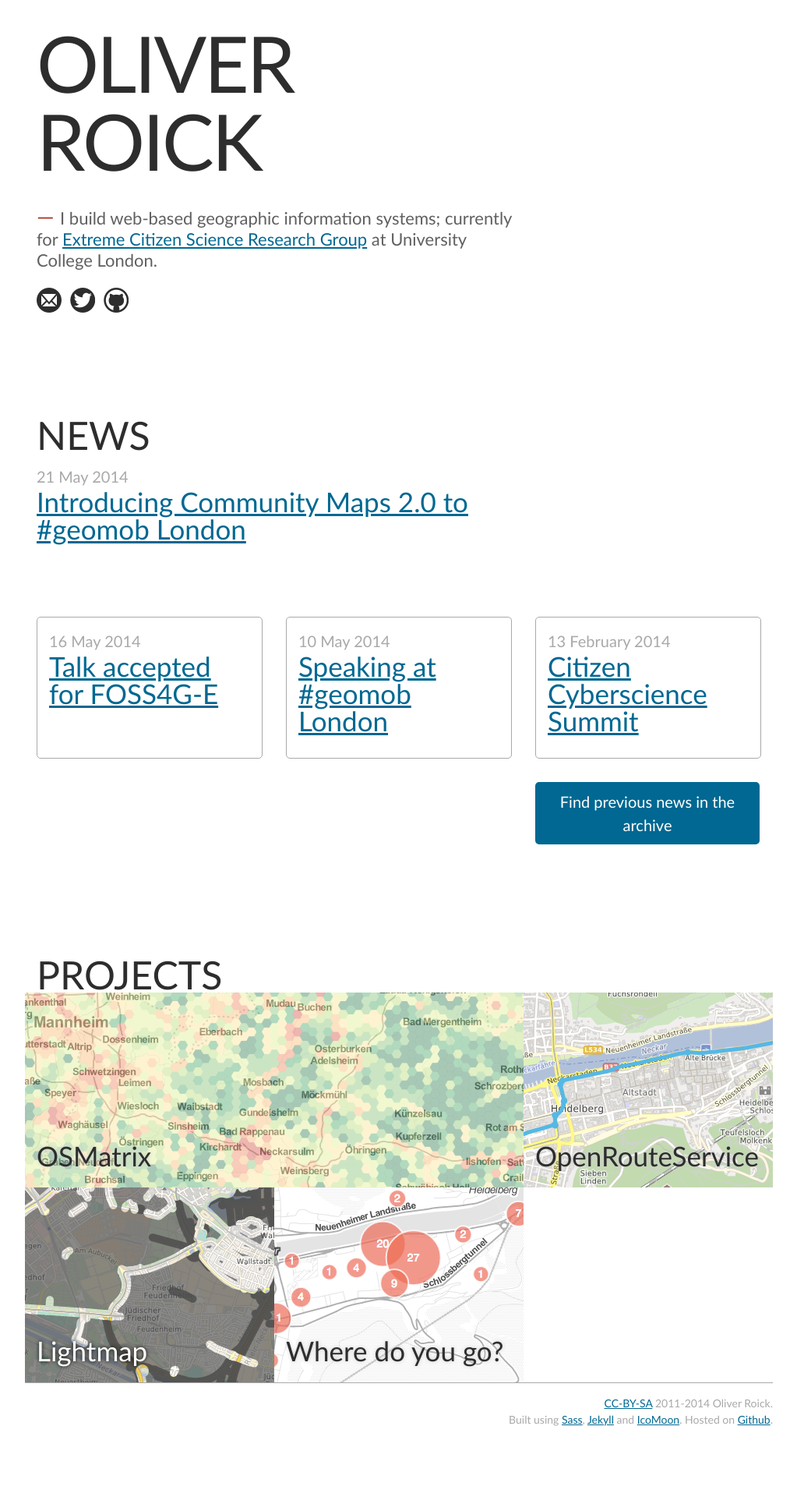
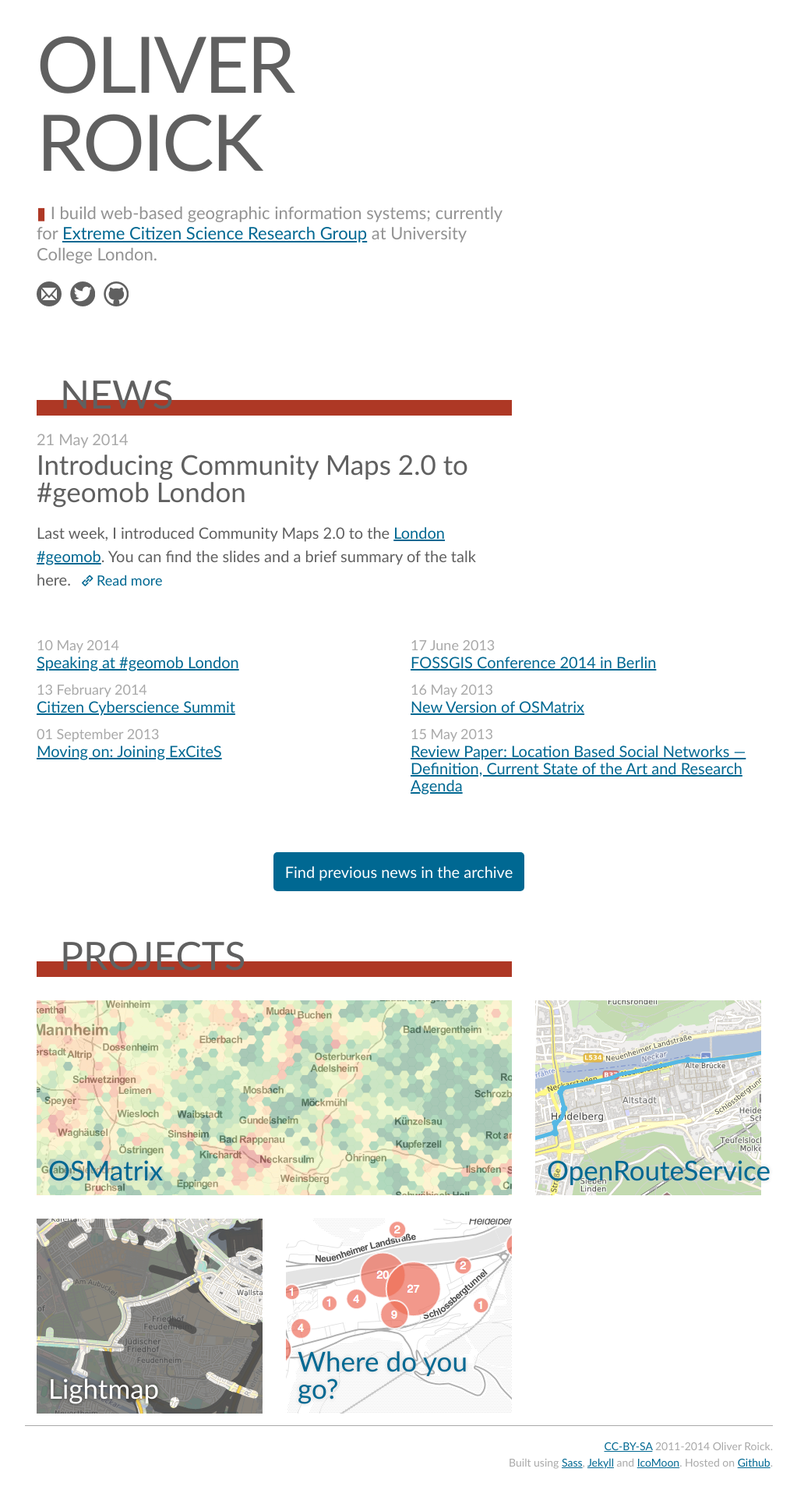
Before and after one commit to oliverroick/oliverroick.net, a Jekyll site: the page built from index.html, in a window 1280 px wide. Shown: the whole page at 78% size, without its empty margins (128-1151 px from the left). Built offline with Jekyll 4.4.1, drawn with Linux system fonts in a browser that asks for light colours; Markdown is read by kramdown in place of the engine named in the settings; before the commit the page ends 1874 px from its top, so only the background shows below that.

Commit message:
Next interation

```diff
--- a/index.html
+++ b/index.html
@@ -33,23 +33,32 @@ title: Oliver Roick
 	-->
 
 		<section class="content" id="news">
-			<h2>News</h2>
+			<h2><span>News</span></h2>
 
-			{% for post in site.posts limit:4 %}
-			<article class="item {% if forloop.index0 == 0 %}current{% endif %}">
-				<time datetime="{{ post.date | date_to_xmlschema }}" itemprop="published">{{ post.date | date_to_long_string }}</time>
-				<h3><a href="{{ post.url }}">{{ post.title }}</a></h3>
-				<!--
+			<article class="current">
+				<time datetime="{{ site.posts.first.date | date_to_xmlschema }}" itemprop="published">{{ site.posts.first.date | date_to_long_string }}</time>
+				<h3><a href="{{ site.posts.first.url }}">{{ site.posts.first.title }}</a></h3>
+
 				<p>
-					{{ post.excerpt | remove: '<p>' | remove: '</p>' }}
-					{% if post.category != 'news' %}
-						<a class="excerpt-link" href="{{ post.url }}"><span class="icon-hyperlink"></span> Read more</a>
+					{{ site.posts.first.excerpt | remove: '<p>' | remove: '</p>' }}
+					{% if site.posts.first.category != 'news' %}
+						<a class="excerpt-link" href="{{ site.posts.first.url }}"><span class="icon-hyperlink"></span> Read more</a>
 					{% endif %}
-				</p> -->
+				</p>
 			</article>
+
+			<ul>
+				{% for post in site.posts limit:10 %}
+				{% if forloop.index0 > 1 %}
+					<li>
+						<time datetime="{{ post.date | date_to_xmlschema }}" itemprop="published">{{ post.date | date_to_long_string }}</time>
+						<a href="{{ post.url }}">{{ post.title }}</a>
+					</li>
+				{% endif %}
 			{% endfor %}
+			</ul>
 
-			<div class="item more">
+			<div class="more">
 				<a href="/news">Find previous news in the archive</a>
 			</div>
 		</section>
@@ -61,22 +70,22 @@ title: Oliver Roick
 	-->
 
 	<section class="content" id="projects">
-			<h2>Projects</h2>
+			<h2><span>Projects</span></h2>
 
 			<div class="item current" id="osmatrix">
-				<h3>OSMatrix</h3>
+				<a href="#"><h3>OSMatrix</h3></a>
 			</div>
 
 			<div class="item" id="openrouteservice">
-				<h3>OpenRouteService</h3>
+				<a href="#"><h3>OpenRouteService</h3></a>
 			</div>
 
 			<div class="item" id="lightmap">
-				<h3>Lightmap</h3>
+				<a href="#"><h3>Lightmap</h3></a>
 			</div>
 
 			<div class="item" id="wheredoyougo">
-				<h3>Where do you go?</h3>
+				<a href="#"><h3>Where do you go?</h3></a>
 			</div>
 
 			<!-- <h3>OSMatrix&mdash;visualizing spatio-temporal characteristics of OpenStreetMap</h3>
```
Also changed, not shown: css/roick.scss (+106 -73 lines), build/css/global.css.
